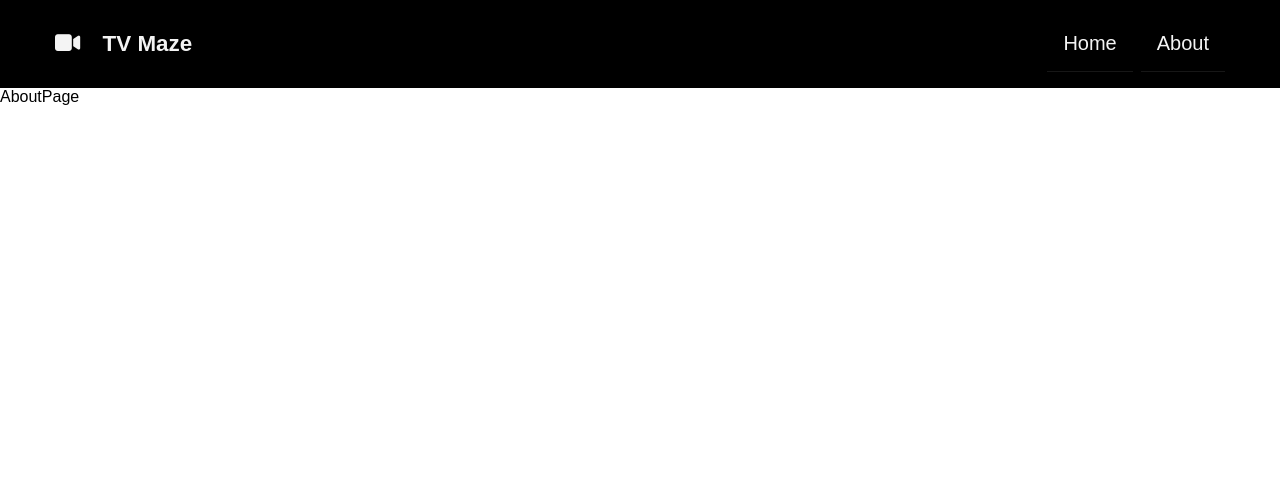
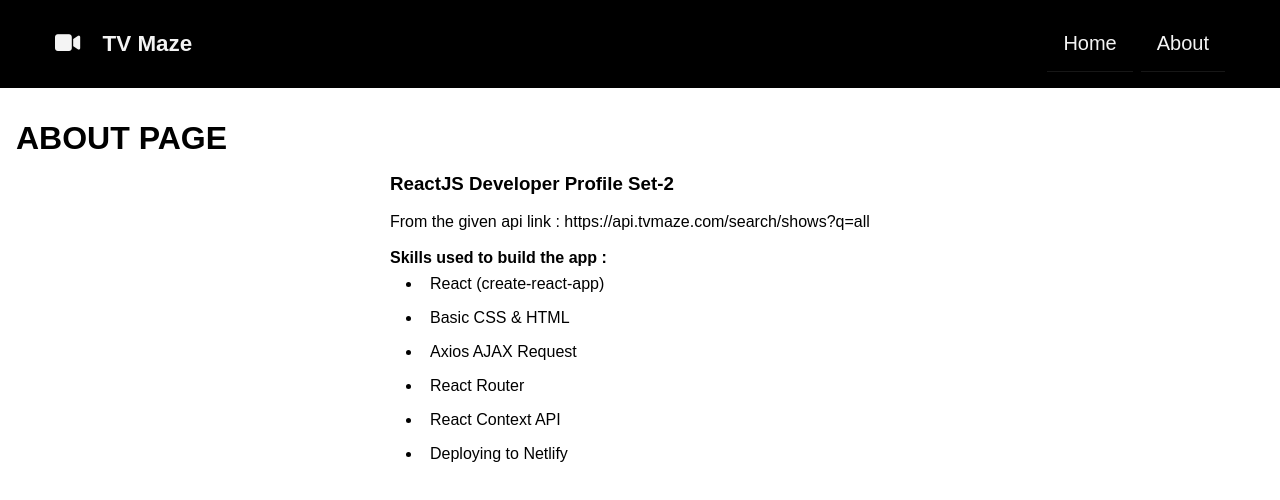
Before and after one commit to mohit-negi/tvmaze-assignment, a React (Create React App) app: page /about in a window 1280 px wide. Shown: the top 500 px of the page. Built offline with nearby package versions, Linux system fonts and the light colour scheme.

Commit message:
Added about page with styling

```diff
--- a/src/index.css
+++ b/src/index.css
@@ -189,3 +189,27 @@
   text-align: center;
 
 }
+.about {
+  margin: 2rem 0;
+  width: 100%;
+}
+
+.about__title {
+  font-size: 2rem;
+  margin: 1rem;
+}
+
+.about__info {
+  width: 500px;
+  margin: auto;
+}
+
+.about__info > p {
+  font-size: 1.4rem;
+  margin: 1rem 0;
+}
+
+.about__info > div > ul > li {
+  margin-left: 2rem;
+  padding: 0.5rem;
+}
--- a/src/pages/AboutPage.js
+++ b/src/pages/AboutPage.js
@@ -1,5 +1,25 @@
 export const AboutPage = () => {
   return (
-    <div className='aboutpage'>AboutPage</div>
-  )
-}
+    <div className="about">
+      <h3 className="about__title">ABOUT PAGE</h3>
+      <div className="about__info">
+
+        <h3>ReactJS Developer Profile Set-2</h3>
+        <br/>
+        <div>
+          <p>From the given api link : https://api.tvmaze.com/search/shows?q=all</p>
+          <br/>
+          <h4>Skills used to build the app :</h4>
+          <ul>
+            <li>React (create-react-app)</li>
+            <li>Basic CSS & HTML</li>
+            <li>Axios AJAX Request</li>
+            <li>React Router</li>
+            <li>React Context API</li>
+            <li>Deploying to Netlify</li>
+          </ul>
+        </div>
+      </div>
+    </div>
+  );
+};
```
